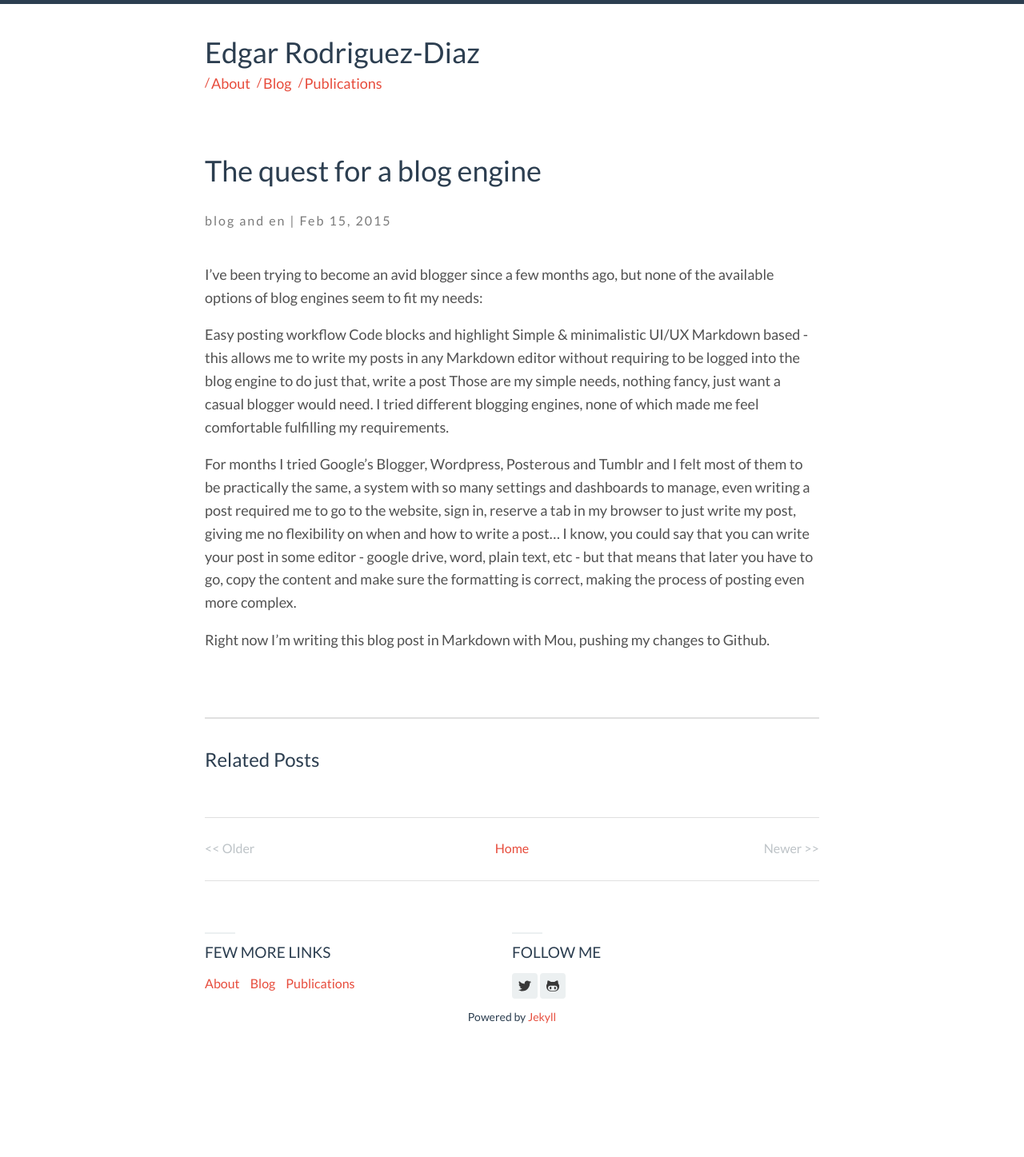
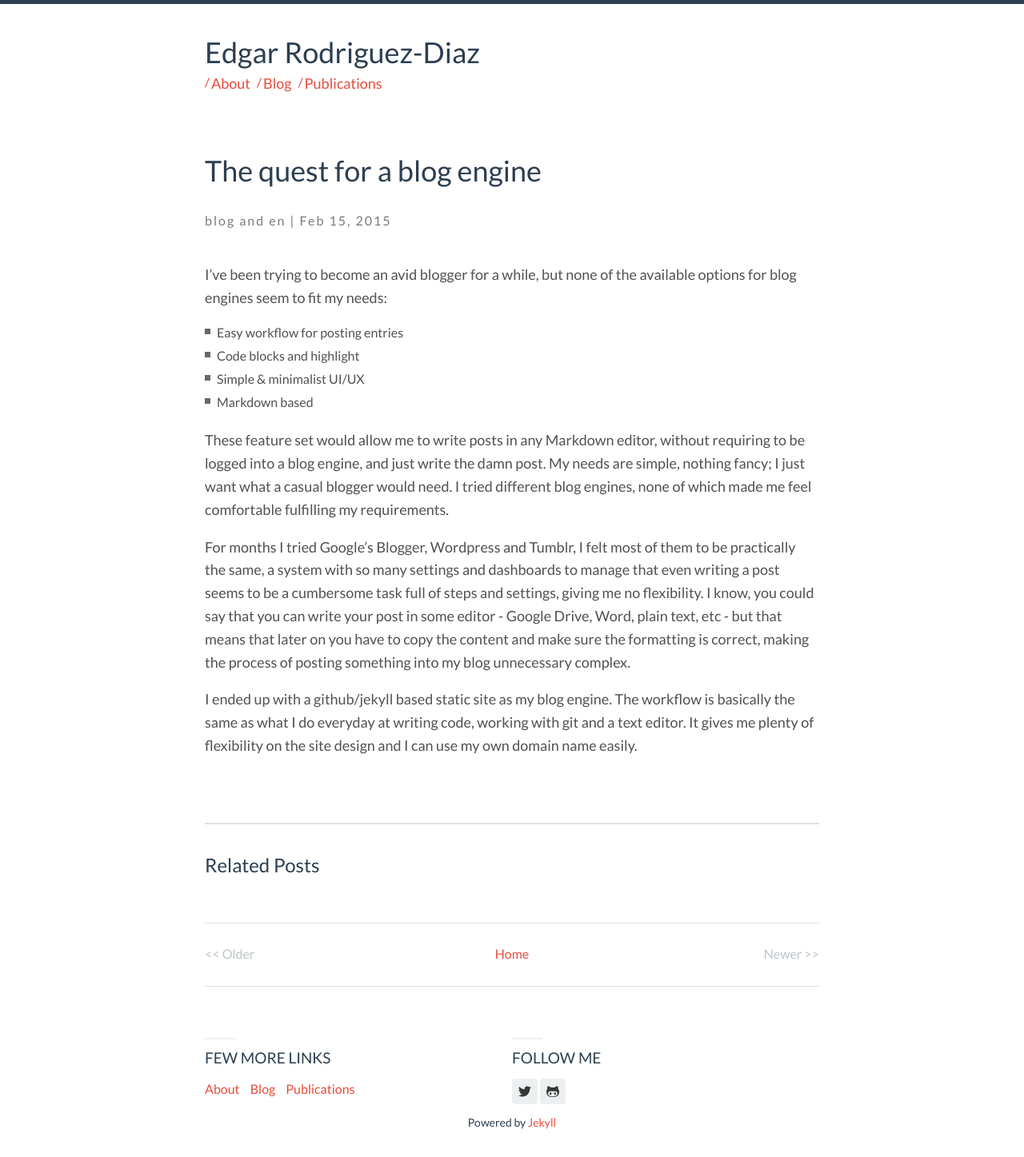
Before and after one commit to edgarRd/edgarrd.github.io, a Jekyll site: the page built from _posts/2015-02-15-the-quest-for-a-blog-engine.markdown, in a window 1280 px wide. Shown: the whole page at 80% size. Built offline with Jekyll 4.4.1, drawn with Linux system fonts in a browser that asks for light colours; nearby versions of some CDN libraries; before the commit the page ends 1315 px from its top, so only the background shows below that.

Commit message:
* Fix issues in first post due to copy/paste

```diff
--- a/_posts/2015-02-15-the-quest-for-a-blog-engine.markdown
+++ b/_posts/2015-02-15-the-quest-for-a-blog-engine.markdown
@@ -4,14 +4,16 @@ title:  "The quest for a blog engine"
 date:   2015-02-15 14:25:57
 categories: blog en
 ---
-I've been trying to become an avid blogger since a few months ago, but none of the available options of blog engines seem to fit my needs:
 
-Easy posting workflow
-Code blocks and highlight
-Simple & minimalistic UI/UX
-Markdown based - this allows me to write my posts in any Markdown editor without requiring to be logged into the blog engine to do just that, write a post
-Those are my simple needs, nothing fancy, just want a casual blogger would need. I tried different blogging engines, none of which made me feel comfortable fulfilling my requirements.
+I've been trying to become an avid blogger for a while, but none of the available options for blog engines seem to fit my needs:
 
-For months I tried Google's Blogger, Wordpress, Posterous and Tumblr and I felt most of them to be practically the same, a system with so many settings and dashboards to manage, even writing a post required me to go to the website, sign in, reserve a tab in my browser to just write my post, giving me no flexibility on when and how to write a post… I know, you could say that you can write your post in some editor - google drive, word, plain text, etc - but that means that later you have to go, copy the content and make sure the formatting is correct, making the process of posting even more complex.
+* Easy workflow for posting entries
+* Code blocks and highlight
+* Simple & minimalist UI/UX
+* Markdown based
 
-Right now I'm writing this blog post in Markdown with Mou, pushing my changes to Github.
+These feature set would allow me to write posts in any Markdown editor, without requiring to be logged into a blog engine, and just write the damn post. My needs are simple, nothing fancy; I just want what a casual blogger would need. I tried different blog engines, none of which made me feel comfortable fulfilling my requirements.
+
+For months I tried Google's Blogger, Wordpress and Tumblr, I felt most of them to be practically the same, a system with so many settings and dashboards to manage that even writing a post seems to be a cumbersome task full of steps and settings, giving me no flexibility. I know, you could say that you can write your post in some editor - Google Drive, Word, plain text, etc - but that means that later on you have to copy the content and make sure the formatting is correct, making the process of posting something into my blog unnecessary complex.
+
+I ended up with a github/jekyll based static site as my blog engine. The workflow is basically the same as what I do everyday at writing code, working with git and a text editor. It gives me plenty of flexibility on the site design and I can use my own domain name easily.
```
